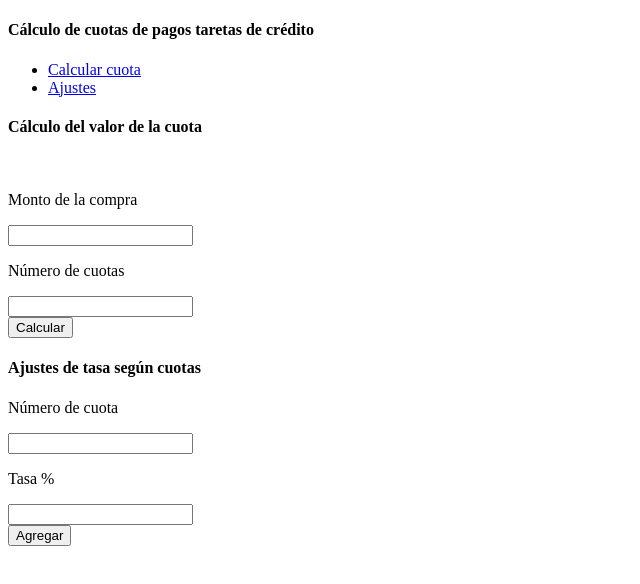
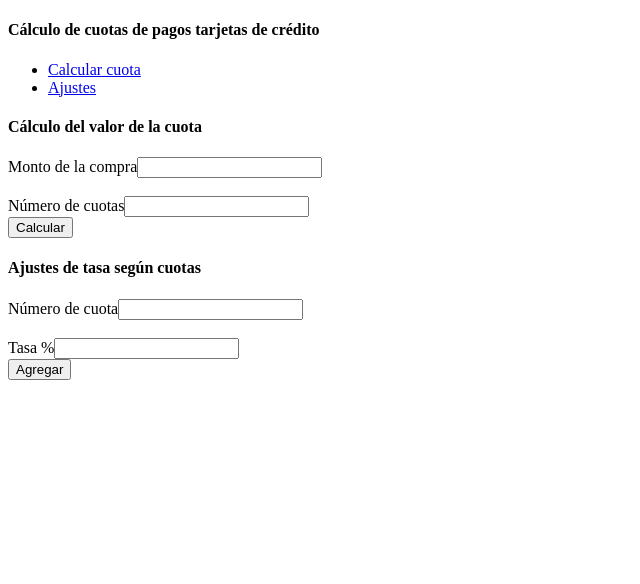
Before and after one commit to keter1968/prj-bnk-tc, an Angular app: page / in a window 1280 px wide. Shown: the top 584 px of the page, without its empty margins (0-640 px from the left). Built offline with nearby package versions, Linux system fonts and the light colour scheme.

Commit message:
intento 3

```diff
--- a/src/app/app.component.ts
+++ b/src/app/app.component.ts
@@ -6,5 +6,9 @@ import { Component } from '@angular/core';
   styleUrls: ['./app.component.css']
 })
 export class AppComponent {
-  title = 'app';
+  loadedFeature = 'calculate';
+
+  onNavigate(feature: string) {
+    this.loadedFeature = feature;
+  }
 }
--- a/src/app/calculate/calculate.component.html
+++ b/src/app/calculate/calculate.component.html
@@ -1,12 +1,11 @@
 <div class="row">
   <div class="col-xs-12">
     <h4>Cálculo del valor de la cuota</h4>
+    <label>Monto de la compra</label>
+    <input type="number" id="valor" class="form-control"><br><br>
+    <label>Número de cuotas</label>
+    <input type="number" id="numCuotas" class="form-control">
     <br>
-    <p>Monto de la compra</p>
-    <input>
-    <p>Número de cuotas</p>
-    <input>
-    <br>
-    <button class="btn -btn-primry">Calcular</button>
+    <button type="button" class="btn -btn-primry">Calcular</button>
   </div>
 </div>
--- a/src/app/header/header.component.html
+++ b/src/app/header/header.component.html
@@ -1,13 +1,13 @@
 <div class="navbar navbar-default">
     <div class="container-fluid">
         <div class="navbar-header">
-            <h4>Cálculo de cuotas de pagos taretas de crédito</h4>
+            <h4>Cálculo de cuotas de pagos tarjetas de crédito</h4>
         </div>
     </div>
     <div class="collpase navbar-collapse">
         <ul class="nav navbar-nav">
-            <li><a href="#">Calcular cuota</a></li>
-            <li><a href="#">Ajustes</a></li>
+            <li><a href="#" (click)="onSelect('calculate')">Calcular cuota</a></li>
+            <li><a href="#" (click)="onSelect('settings')">Ajustes</a></li>
         </ul>
     </div>
 </div>
--- a/src/app/header/header.component.ts
+++ b/src/app/header/header.component.ts
@@ -1,15 +1,14 @@
-import { Component, OnInit } from '@angular/core';
+import { Component, EventEmitter, Output } from '@angular/core';
 
 @Component({
   selector: 'app-header',
   templateUrl: './header.component.html',
   styleUrls: ['./header.component.css']
 })
-export class HeaderComponent implements OnInit {
+export class HeaderComponent {
+  @Output() featureSelected = new EventEmitter<string>();
 
-  constructor() { }
-
-  ngOnInit() {
+  onSelect(feature: string) {
+      this.featureSelected.emit(feature);
   }
-
 }
--- a/src/app/settings/settings.component.html
+++ b/src/app/settings/settings.component.html
@@ -1,10 +1,10 @@
 <div class="row">
   <div class="col-xs-12">
     <h4>Ajustes de tasa según cuotas</h4>
-    <p>Número de cuota</p>
-    <input>
-    <p>Tasa %</p>
-    <input>
+    <label>Número de cuota</label>
+    <input type="number" id="numCuota"><br><br>
+    <label>Tasa %</label>
+    <input type="number" id="tasa">
     <br>
     <button type="button" class="btn btn-primary">Agregar</button>
   </div>
```
